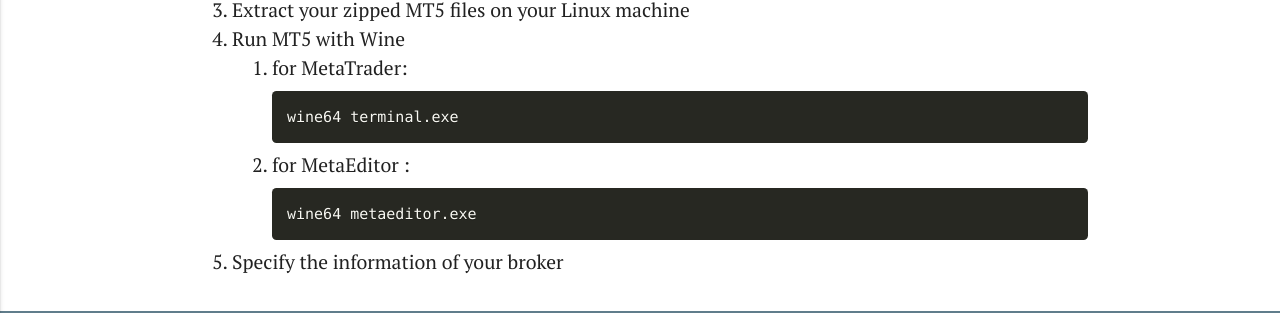
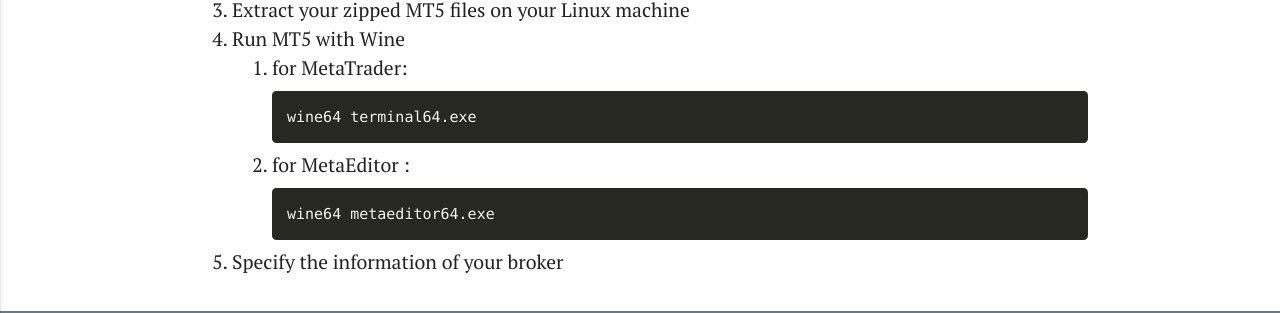
Before and after one commit to benjamin-berhault/benjamin-berhault.github.io, a Jekyll site: the page built from _posts/2018-09-19-Install-metatrader-on-rhel-centos-7.md, in a window 1280 px wide and 900 px high, scrolled down 4704 px. Shown: the part 324-637 px from the top of the window. Built offline with Jekyll 4.4.1, drawn with Linux system fonts in a browser that asks for light colours; comment, search, counter and statistics services are not loaded.

Commit message:
2nd of november

```diff
--- a/_posts/2018-09-19-Install-metatrader-on-rhel-centos-7.md
+++ b/_posts/2018-09-19-Install-metatrader-on-rhel-centos-7.md
@@ -189,10 +189,10 @@
   <li>Run MT5 with Wine
       <ol>
         <li>for MetaTrader:
-          <pre class="language-bash"><code class="language-bash">wine64 terminal.exe</code></pre>
+          <pre class="language-bash"><code class="language-bash">wine64 terminal64.exe</code></pre>
         </li>
         <li>for MetaEditor :
-           <pre class="language-bash"><code class="language-bash">wine64 metaeditor.exe</code></pre>
+           <pre class="language-bash"><code class="language-bash">wine64 metaeditor64.exe</code></pre>
         </li>
       </ol>
   </li>
```
